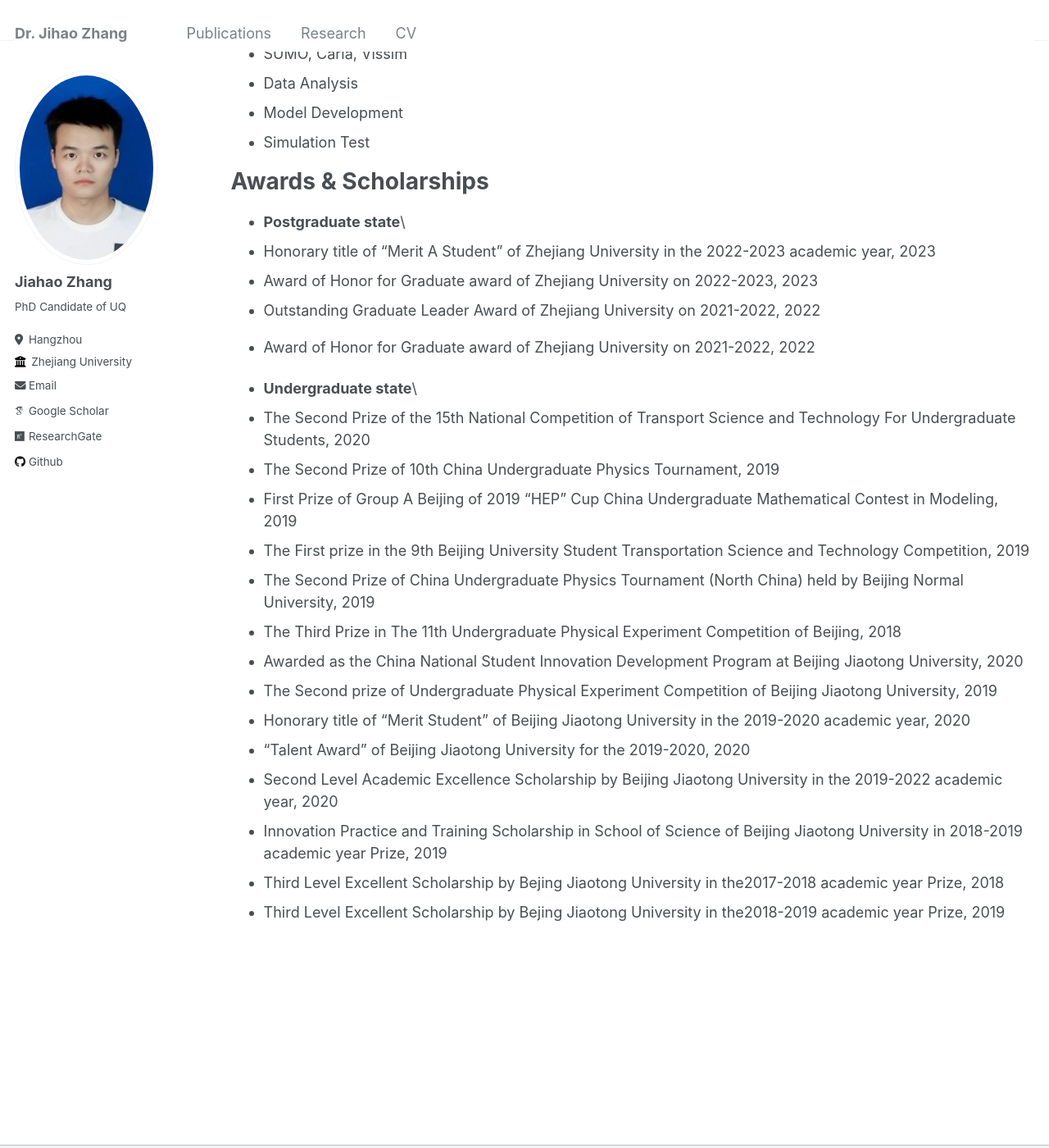
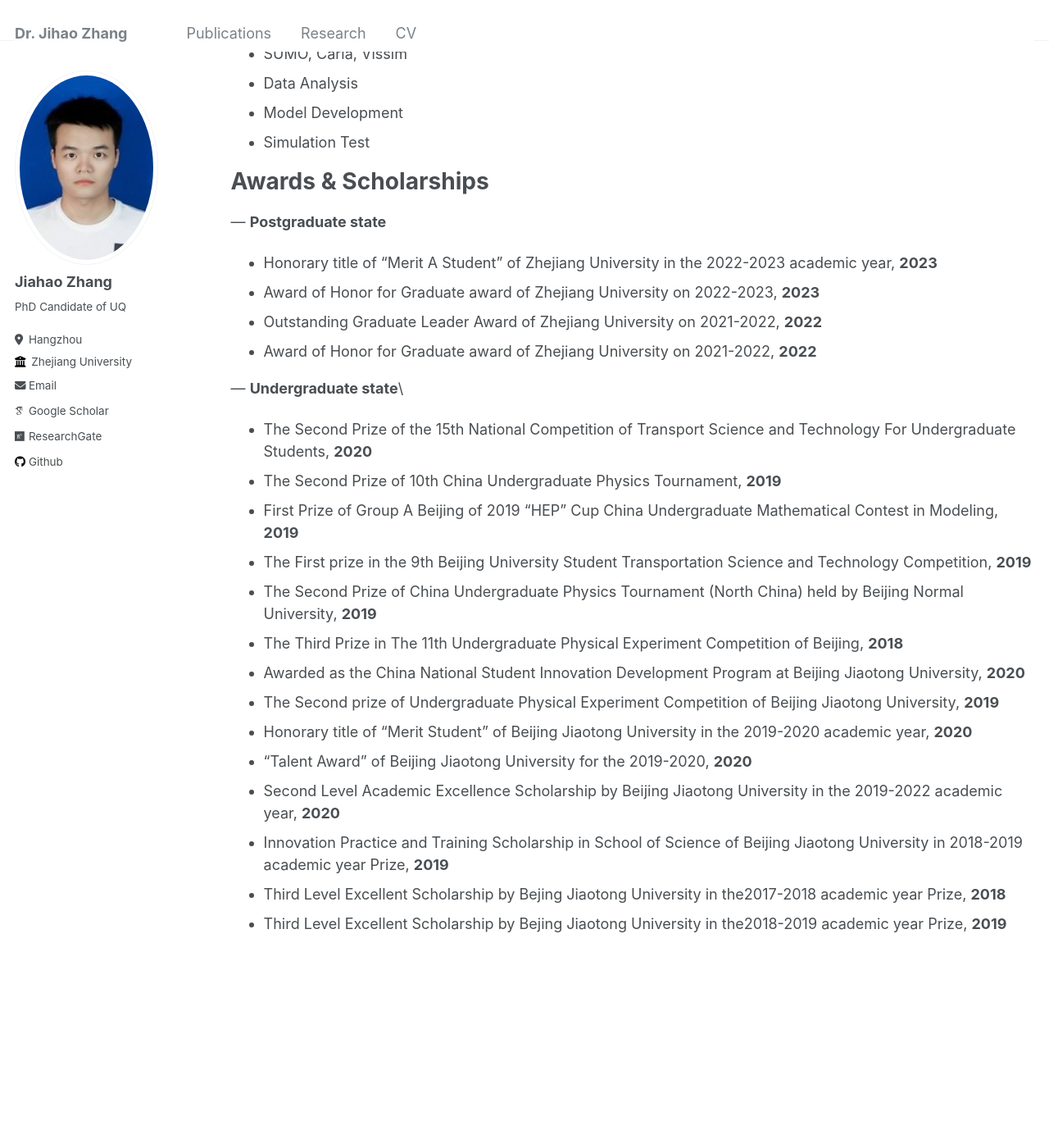
Before and after one commit to zhangjiahao2024/zhangjiahao.github.io, a Jekyll site: the page built from _pages/cv.md, in a window 1280 px wide and 1400 px high, scrolled down 333 px. Shown: the whole window at 82% size. Built offline with Jekyll 4.4.1, drawn with Linux system fonts in a browser that asks for light colours; some web fonts are replaced.

Commit message:
Update cv.md

```diff
--- a/_pages/cv.md
+++ b/_pages/cv.md
@@ -8,6 +8,7 @@ redirect_from:
 ---
 
 {% include base_path %}
+
 
 Education
 ======
@@ -25,24 +26,24 @@ Skills
 
 Awards & Scholarships
 ======
-- **Postgraduate state**\
-* Honorary title of “Merit A Student” of Zhejiang University in the 2022-2023 academic year, 2023
-* Award of Honor for Graduate award of Zhejiang University on 2022-2023, 2023
-* Outstanding Graduate Leader Award of Zhejiang University on 2021-2022, 2022
-* Award of Honor for Graduate award of Zhejiang University on 2021-2022, 2022
+--- **Postgraduate state**
+* Honorary title of “Merit A Student” of Zhejiang University in the 2022-2023 academic year, **2023**
+* Award of Honor for Graduate award of Zhejiang University on 2022-2023, **2023**
+* Outstanding Graduate Leader Award of Zhejiang University on 2021-2022, **2022**
+* Award of Honor for Graduate award of Zhejiang University on 2021-2022, **2022**
 
-- **Undergraduate state**\
-* The Second Prize of the 15th National Competition of Transport Science and Technology For Undergraduate Students, 2020
-* The Second Prize of 10th China Undergraduate Physics Tournament, 2019
-* First Prize of Group A Beijing of 2019 "HEP" Cup China Undergraduate Mathematical Contest in Modeling, 2019
-* The First prize in the 9th Beijing University Student Transportation Science and Technology Competition, 2019
-* The Second Prize of China Undergraduate Physics Tournament (North China) held by Beijing Normal University, 2019
-* The Third Prize in The 11th Undergraduate Physical Experiment Competition of Beijing, 2018
-* Awarded as the China National Student Innovation Development Program at Beijing Jiaotong University, 2020
-* The Second prize of Undergraduate Physical Experiment Competition of Beijing Jiaotong University, 2019
-* Honorary title of “Merit Student” of Beijing Jiaotong University in the 2019-2020 academic year, 2020
-* "Talent Award" of Beijing Jiaotong University for the 2019-2020, 2020
-* Second Level Academic Excellence Scholarship by Beijing Jiaotong University in the 2019-2022 academic year, 2020
-* Innovation Practice and Training Scholarship in School of Science of Beijing Jiaotong University in 2018-2019 academic year Prize, 2019
-* Third Level Excellent Scholarship by Bejing Jiaotong University in the2017-2018 academic year Prize, 2018
-* Third Level Excellent Scholarship by Bejing Jiaotong University in the2018-2019 academic year Prize, 2019
+--- **Undergraduate state**\
+* The Second Prize of the 15th National Competition of Transport Science and Technology For Undergraduate Students, **2020**
+* The Second Prize of 10th China Undergraduate Physics Tournament, **2019**
+* First Prize of Group A Beijing of 2019 "HEP" Cup China Undergraduate Mathematical Contest in Modeling, **2019**
+* The First prize in the 9th Beijing University Student Transportation Science and Technology Competition, **2019**
+* The Second Prize of China Undergraduate Physics Tournament (North China) held by Beijing Normal University, **2019**
+* The Third Prize in The 11th Undergraduate Physical Experiment Competition of Beijing, **2018**
+* Awarded as the China National Student Innovation Development Program at Beijing Jiaotong University, **2020**
+* The Second prize of Undergraduate Physical Experiment Competition of Beijing Jiaotong University, **2019**
+* Honorary title of “Merit Student” of Beijing Jiaotong University in the 2019-2020 academic year, **2020**
+* "Talent Award" of Beijing Jiaotong University for the 2019-2020, **2020**
+* Second Level Academic Excellence Scholarship by Beijing Jiaotong University in the 2019-2022 academic year, **2020**
+* Innovation Practice and Training Scholarship in School of Science of Beijing Jiaotong University in 2018-2019 academic year Prize, **2019**
+* Third Level Excellent Scholarship by Bejing Jiaotong University in the2017-2018 academic year Prize, **2018**
+* Third Level Excellent Scholarship by Bejing Jiaotong University in the2018-2019 academic year Prize, **2019**
```
